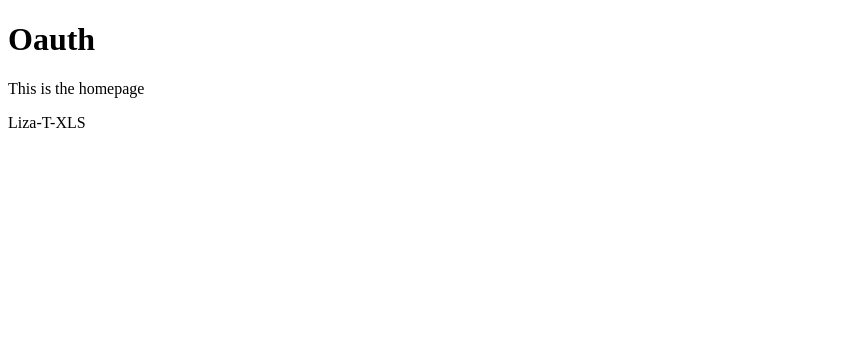
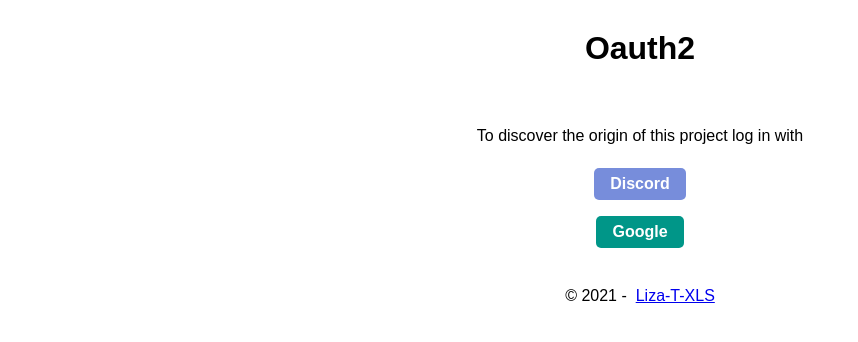
Before and after one commit to Liza-T-XLS/Oauth2, a PHP site: page / in a window 1280 px wide. Shown: the top 342 px of the page, without its empty margins (0-858 px from the left). Run offline with PHP 8.4, Linux system fonts and the light colour scheme; some libraries are stand-ins or nearby versions.

Commit message:
Basic styling

```diff
--- a/app/views/footer.tpl.php
+++ b/app/views/footer.tpl.php
@@ -1,5 +1,8 @@
-    <footer>
-        <p>Liza-T-XLS</p>
-    </footer>
+  <footer className="footer">
+    <p>&copy; 2021 -&nbsp;
+      <a href="https://liza-t-xls.netlify.app/index-eng.html" title="Liza-t-xls" target="_blank" rel="noopener noreferrer">Liza-T-XLS
+      </a>
+    </p>
+  </footer>
 </body>
 </html>
--- a/app/views/header.tpl.php
+++ b/app/views/header.tpl.php
@@ -4,9 +4,11 @@
     <meta charset="UTF-8">
     <meta http-equiv="X-UA-Compatible" content="IE=edge">
     <meta name="viewport" content="width=device-width, initial-scale=1.0">
-    <title>Document</title>
+    <title>Oauth2</title>
+    <link href="/assets/reset.css" type="text/css" rel="stylesheet">
+    <link href="/assets/style.css" type="text/css" rel="stylesheet">
 </head>
 <body>
     <header>
-        <h1>Oauth</h1>
+        <h1>Oauth2</h1>
     </header>
--- a/app/views/home.tpl.php
+++ b/app/views/home.tpl.php
@@ -1,3 +1,5 @@
 <main>
-    <p>This is the homepage</p>
+    <p>To discover the origin of this project log in with</p>
+    <a class="OauthLink discord" href="#">Discord</a>
+    <a class="OauthLink google" href="#">Google</a>
 </main>
```
Also changed, not shown: public/assets/reset.css (added), public/assets/style.css (added).
